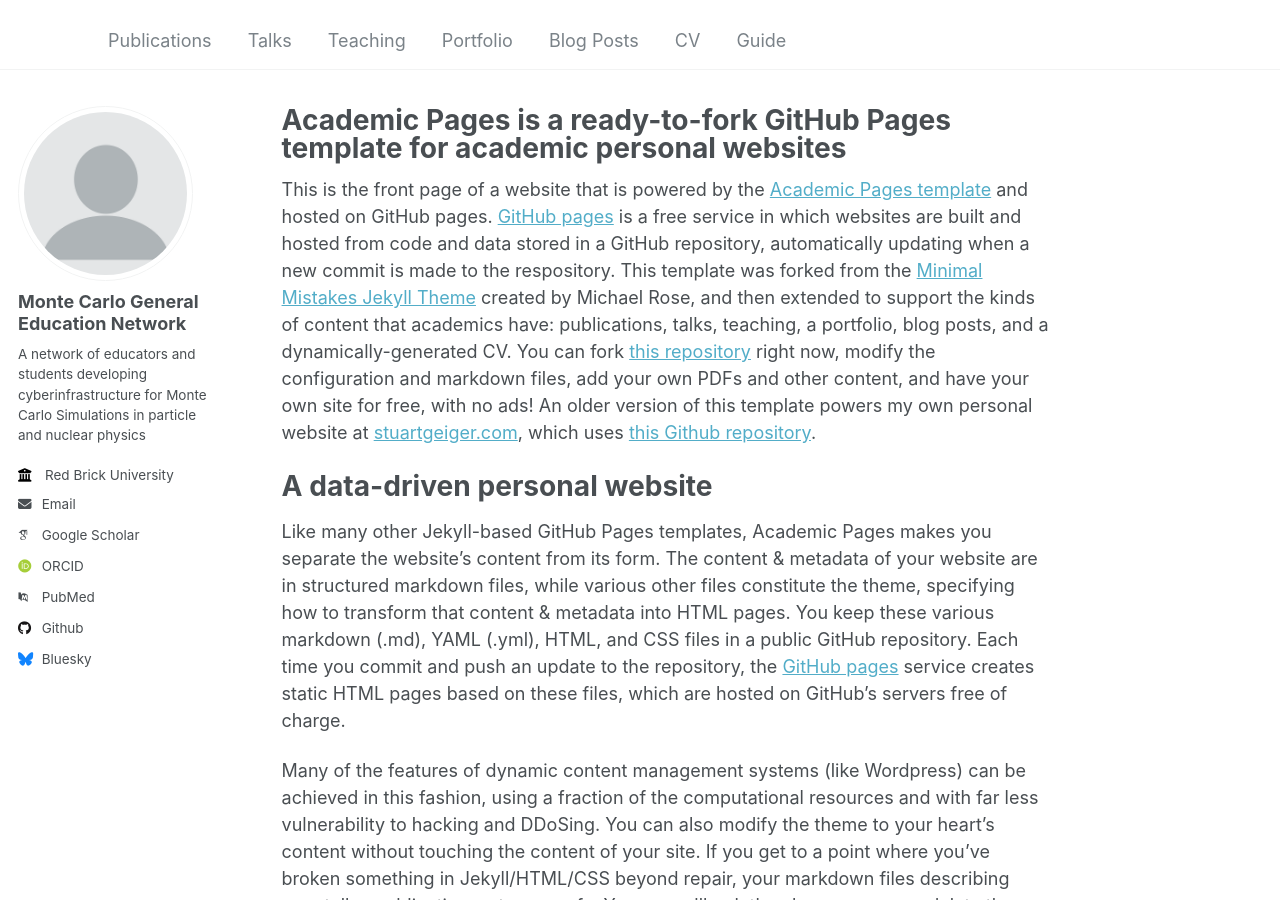
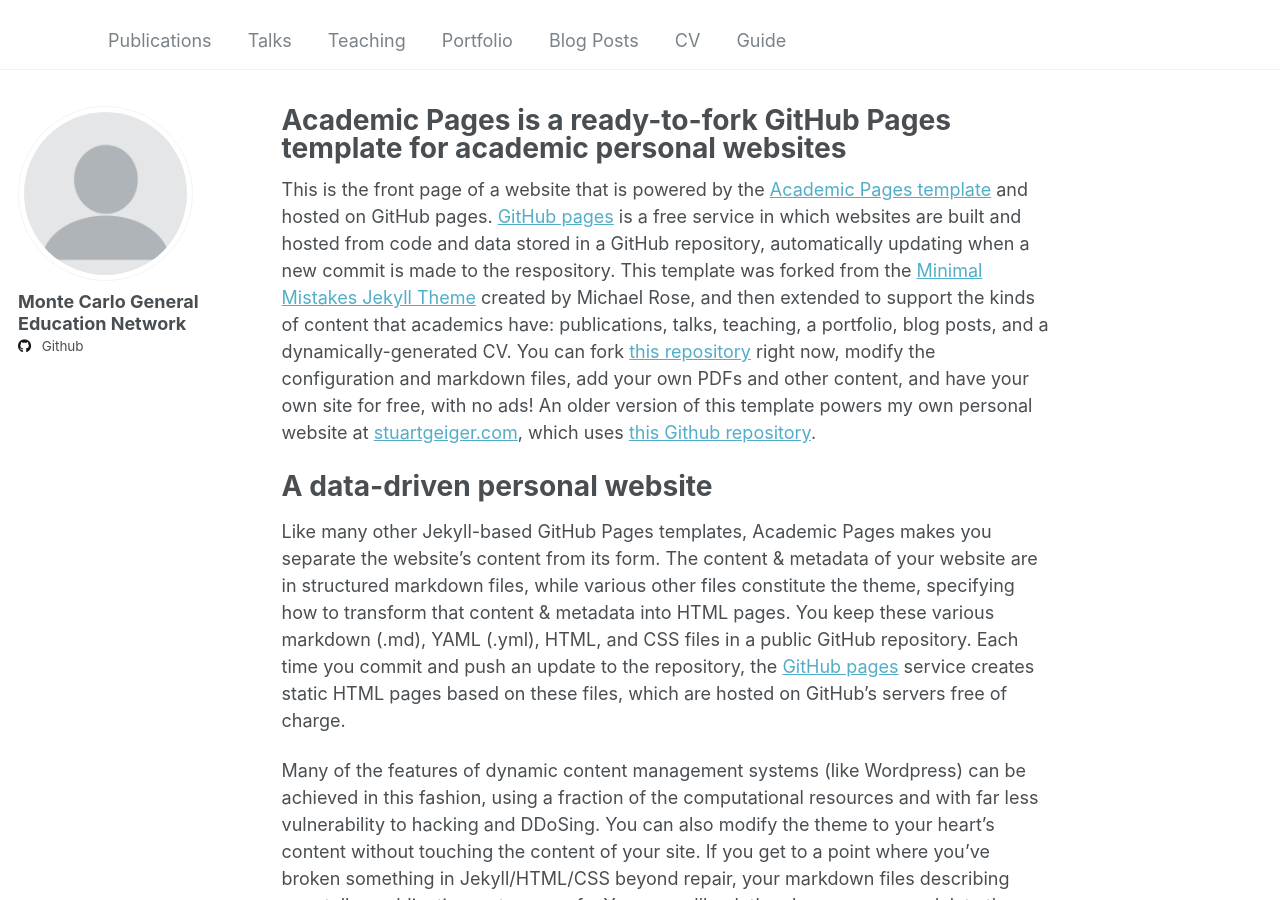
Before and after one commit to MCGenEdNet/MCGenEdNet.github.io, a Jekyll site: the page built from _pages/about.md, in a window 1280 px wide and 900 px high. Built offline with Jekyll 4.4.1, drawn with Linux system fonts in a browser that asks for light colours; some web fonts are replaced.

Commit message:
Update _config.yml

```diff
--- a/_config.yml
+++ b/_config.yml
@@ -23,31 +23,16 @@ author:
   # Biographic information
   avatar           : "profile.png"
   name             : "Monte Carlo General Education Network"
-  pronouns         : # example: "she/her"
-  bio              : "A network of educators and students developing cyberinfrastructure for Monte Carlo Simulations in particle and nuclear physics"
-  employer         : "Red Brick University"
-  uri              : # URL
-  email            : "none@example.org"
-
-  # Academic websites
-  arxiv            : # URL - Update with the correct link to your profile
-  googlescholar    : "https://scholar.google.com/citations?user=PS_CX0AAAAAJ"
-  impactstory      : # URL
-  orcid            : "http://orcid.org/yourorcidurl"
-  semantic         : # URL
-  pubmed           : "https://www.ncbi.nlm.nih.gov/pubmed/?term=john+snow"
-  researchgate     : # URL
 
   # Repositories and software development
   bitbucket        : # Username - Update with your username on the site
   codepen          : # Username
   dribbble         : # Username
-  github           : "academicpages"
+  github           : "https://github.com/MCGenEdNet"
   kaggle           : # Username
   stackoverflow    : # User number or user number and name (i.e., use "1" or "1/jeff-atwood")
 
   # Social media
-  bluesky          : "bsky.app" # Replace this with you Bluesky username
   facebook         : # Username
   flickr           : # Username
   foursquare       : # Username
```
